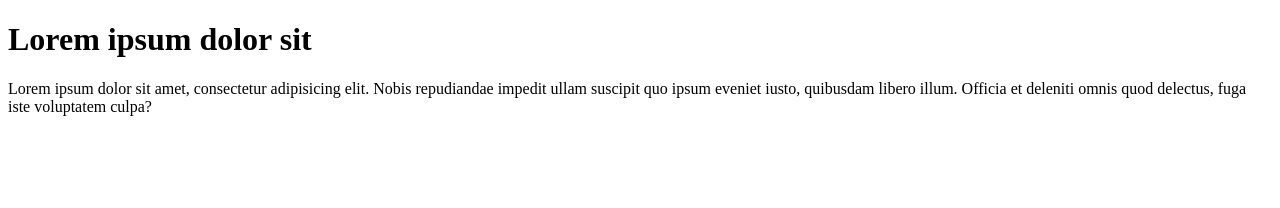
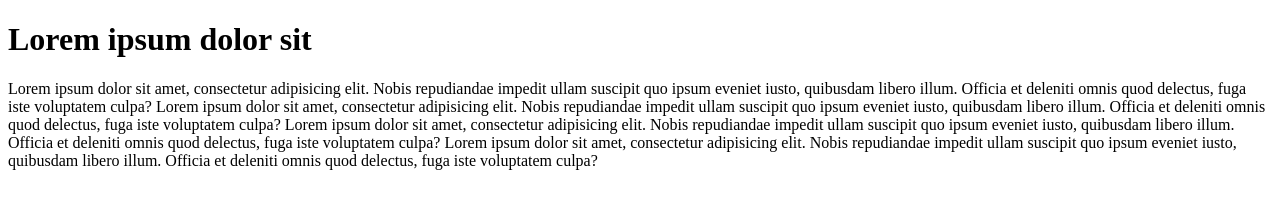
Before and after one commit to last-blood/learning-git-, a plain HTML site: page index.html in a window 1280 px wide. Drawn offline with Linux system fonts and the light colour scheme.

Commit message:
added some shit shit

```diff
--- a/index.html
+++ b/index.html
@@ -11,6 +11,15 @@
       Lorem ipsum dolor sit amet, consectetur adipisicing elit. Nobis
       repudiandae impedit ullam suscipit quo ipsum eveniet iusto, quibusdam
       libero illum. Officia et deleniti omnis quod delectus, fuga iste
+      voluptatem culpa? Lorem ipsum dolor sit amet, consectetur adipisicing
+      elit. Nobis repudiandae impedit ullam suscipit quo ipsum eveniet iusto,
+      quibusdam libero illum. Officia et deleniti omnis quod delectus, fuga iste
+      voluptatem culpa? Lorem ipsum dolor sit amet, consectetur adipisicing
+      elit. Nobis repudiandae impedit ullam suscipit quo ipsum eveniet iusto,
+      quibusdam libero illum. Officia et deleniti omnis quod delectus, fuga iste
+      voluptatem culpa? Lorem ipsum dolor sit amet, consectetur adipisicing
+      elit. Nobis repudiandae impedit ullam suscipit quo ipsum eveniet iusto,
+      quibusdam libero illum. Officia et deleniti omnis quod delectus, fuga iste
       voluptatem culpa?
     </main>
   </body>
```
